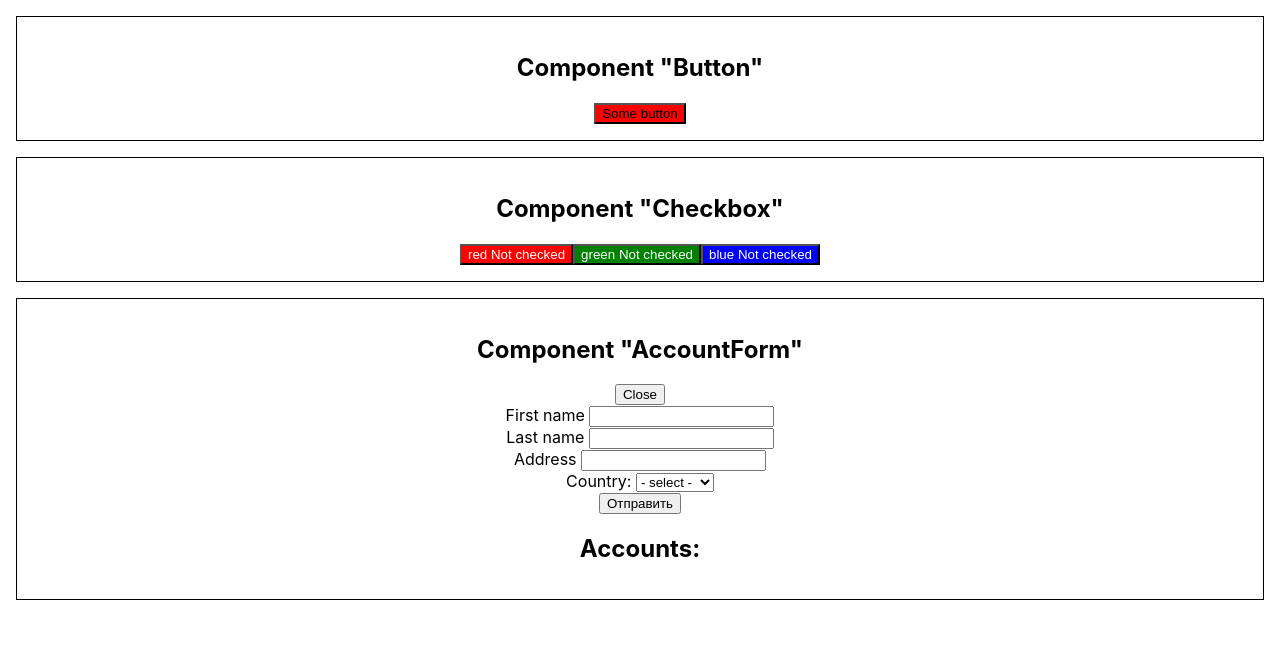
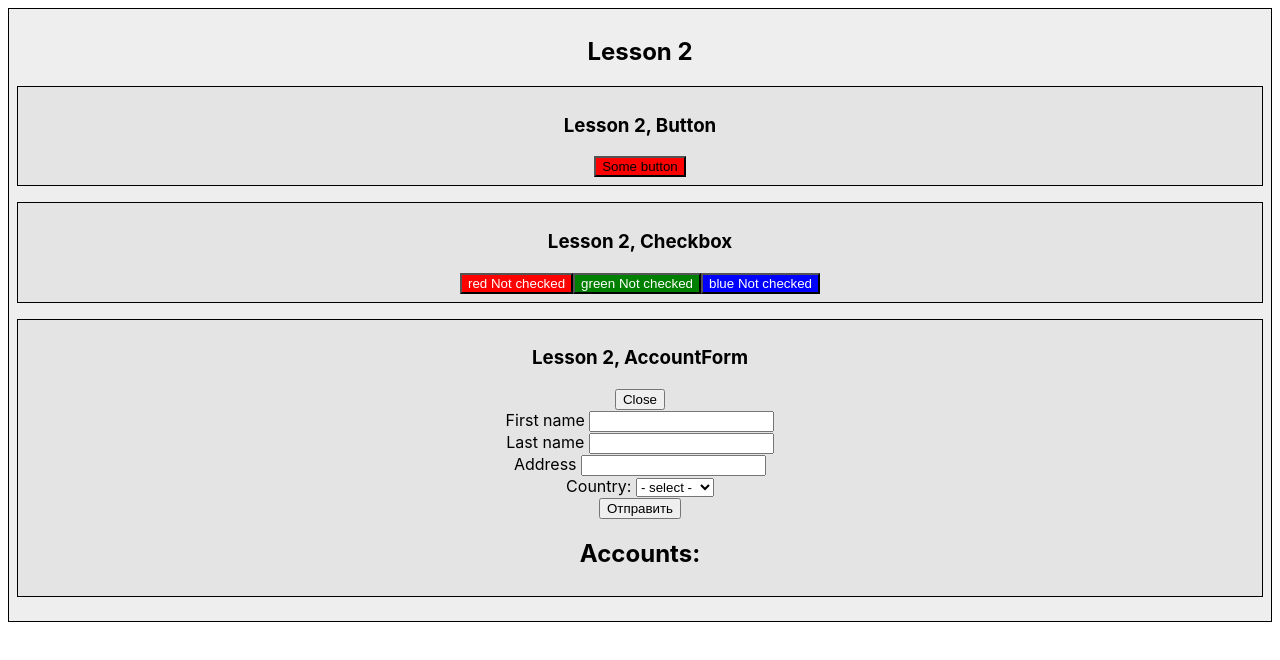
Before and after one commit to ipomazkin/react-js-course-flow-05-05-2021, a React (Create React App) app: page / in a window 1280 px wide. Shown: the top 660 px of the page. Built offline with nearby package versions, Linux system fonts and the light colour scheme.

Commit message:
added ExampleRenderer

```diff
--- a/src/Lesson2/Lesson2.js
+++ b/src/Lesson2/Lesson2.js
@@ -2,22 +2,18 @@ import React, { Fragment } from 'react'
 import PropTypes from 'prop-types'
 
 import { items } from './components';
+import { ExampleRenderer } from "../utils/ExampleRenderer";
 
 /**
  * @param {Object.<string, *>} props
  * @constructor
  */
 export const Lesson2 = (props) => {
-  window.items = items;
-
   return (
     <Fragment>
-      {items.map((el, i) => (
-        <div key={i} style={{border: "1px solid black", margin: '1em', padding: '1em'}}>
-          <h2>Component "{el.type.name}"</h2>
-          {el}
-        </div>
-      ))}
+      <ExampleRenderer title="Lesson 2">
+        {items}
+      </ExampleRenderer>
     </Fragment>
   );
 };
--- a/src/Lesson2/components/index.js
+++ b/src/Lesson2/components/index.js
@@ -5,7 +5,7 @@ import Checkbox from "./Checkbox";
 import AccountForm from "./AccountForm";
 
 export const items = [
-  <Button>Some button</Button>,
-  <Checkbox />,
-  <AccountForm />,
+  <Button key="1">Some button</Button>,
+  <Checkbox key="2" />,
+  <AccountForm key="3" />,
 ];
--- /dev/null
+++ b/src/utils/ExampleRenderer.css
@@ -0,0 +1,19 @@
+.example-renderer {
+  margin: 0.5em;
+  padding: 0.5em;
+
+  border: 1px solid black;
+  background: #eee;
+}
+
+.example-renderer__title {
+
+}
+
+.example-renderer__el {
+  margin: 1em 0;
+  padding: 0.5em;
+
+  border: 1px solid black;
+  background: #e4e4e4;
+}
--- /dev/null
+++ b/src/utils/ExampleRenderer.js
@@ -0,0 +1,48 @@
+import React from 'react'
+import PropTypes from 'prop-types'
+
+import "./ExampleRenderer.css";
+
+export const ExampleRenderer = ({ title, children }) => {
+  let isSingle = !(children instanceof Array);
+
+  const renderComponentTitle = (item, prefix = title) => {
+    let name = "";
+
+    if (typeof item.type !== "string") {
+      name = item.type.name;
+    } else {
+      name = item.type;
+    }
+
+    return [prefix, name].filter(el => !!el).join(', ');
+  };
+
+  const renderComponentItem = (item) => {
+    return (
+      <div className="example-renderer__el">
+        <h3 className="example-renderer__el-title">{renderComponentTitle(item, title)}</h3>
+        <div className="example-renderer__el-content">{item}</div>
+      </div>
+    );
+  };
+
+  return (
+    <div className="example-renderer">
+      <h2 className="example-renderer__title">
+        {title}
+      </h2>
+      <div className="example-renderer__example">
+        {isSingle ? renderComponentItem(children) : children.map(el => renderComponentItem(el))}
+      </div>
+    </div>
+  );
+};
+
+ExampleRenderer.propTypes = {
+
+};
+
+ExampleRenderer.defaultProps = {
+
+};
```
